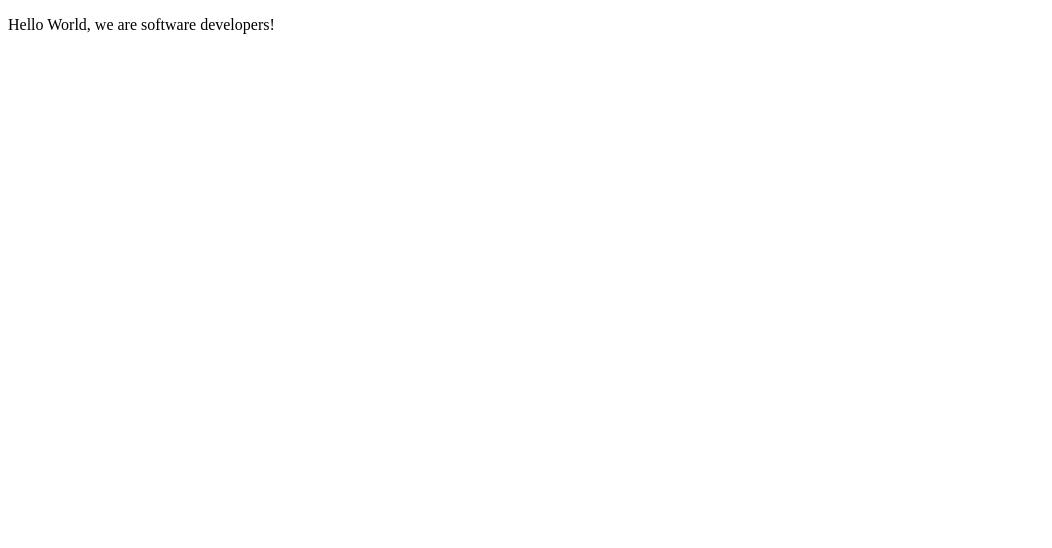
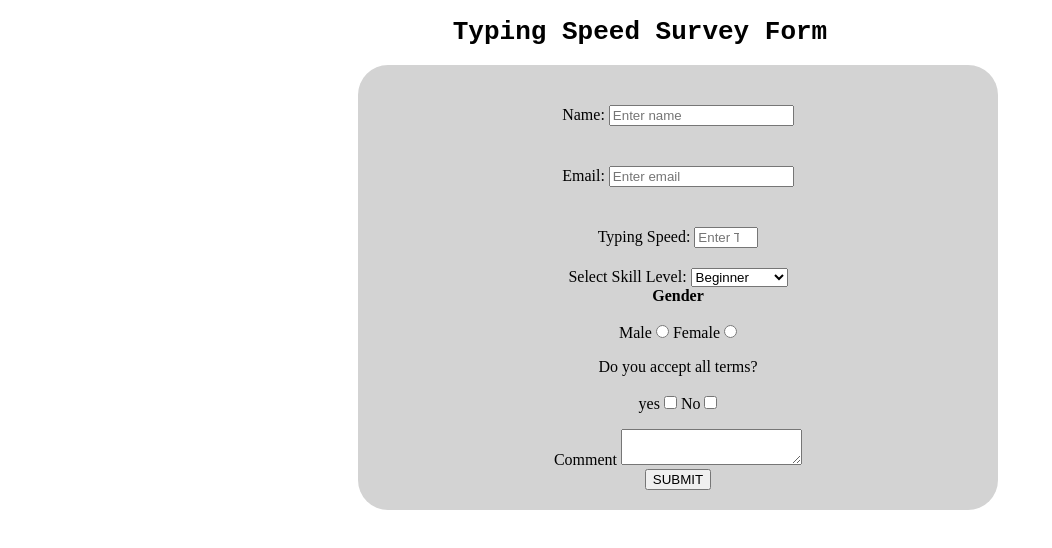
Before and after one commit to lexoxo/Microverse-Challenge, a plain HTML site: page index.html in a window 1280 px wide. Shown: the whole page, without its empty margins (0-1052 px from the left). Drawn offline with Linux system fonts and the light colour scheme.

Commit message:
Third Commit

```diff
--- a/css/style.css
+++ b/css/style.css
@@ -0,0 +1,21 @@
+p {
+    margin: 0px;
+  }
+  #title {
+    text-align: center;
+    font-family: monospace;
+  }
+  .form-container {
+      background-color: lightgrey;
+      margin-left: 350px;
+      text-align: center;
+      width: 600px;
+    border-radius: 30px;
+    padding: 20px;
+
+
+    }
+
+  input {
+    margin: 20px 0px;
+  }
--- a/index.html
+++ b/index.html
@@ -7,21 +7,45 @@
   </head>
 
   <body>
-    <script src="https://cdn.freecodecamp.org/testable-projects-fcc/v1/bundle.js"></script>
+    <h1 id="title">Typing Speed Survey Form</h1>
+    <p id="description"></p>
+    <div class="form-container">
+      <form id="survey-form" action="">
+        <label id="name-label" for="name">Name: </label>
+        <input id="name" type="text" placeholder="Enter name"required>
+        <br>
+        <label id="email-label" for="email">Email: </label>
+        <input id="email" type="email" placeholder="Enter email" required>
+        <br>
+        <label id="number-label" for="number">Typing Speed: </label>
+        <input id="number" type="number" min="5" max="250" placeholder="Enter Typing Speed" required>
+        <br>
+        <label for="dropdown">Select Skill Level:
+        <select id="dropdown" name="mostLike" class="form-control" required="">
+            <option selected="" value="">Beginner</option>
+            <option value="challenges">Intermediate</option>
+            <option value="projects">Advanced</option>
 
-    <!--
+          </select>
+          <br>
+          <p><strong>Gender</strong></p>
+          <label for="male">Male</label>
+          <input id="male" type="radio" name="gender" value="male">
+          <label for="female">Female</label>
+          <input id="female" type="radio" name="gender" value="female">
+          <br>
+          <p>Do you accept all terms?</p>
 
-    Hello Camper!
-
-    For now, the test suite only works in Chrome!
-    Please read the README below in the JS Editor before beginning.
-    Feel free to delete this message once you have read it.
-    Good luck and Happy Coding!
-
-    - The freeCodeCamp Team
-
-    -->
-    <script  src="js/index.js"></script>
-    <p>Hello World, we are software developers!</p>
+          <label for="yes">yes</label>
+          <input id="yes" type="checkbox" value="yes">
+          <label for="no">No</label>
+          <input id="no" type="checkbox" value="no">
+          <br>
+          <label for="textarea">Comment</label>
+          <textarea id="textarea"></textarea>
+          <br>
+          <button id="submit" type="submit">SUBMIT</button>
+      </form>
+    </div>
   </body>
 </html>
```
